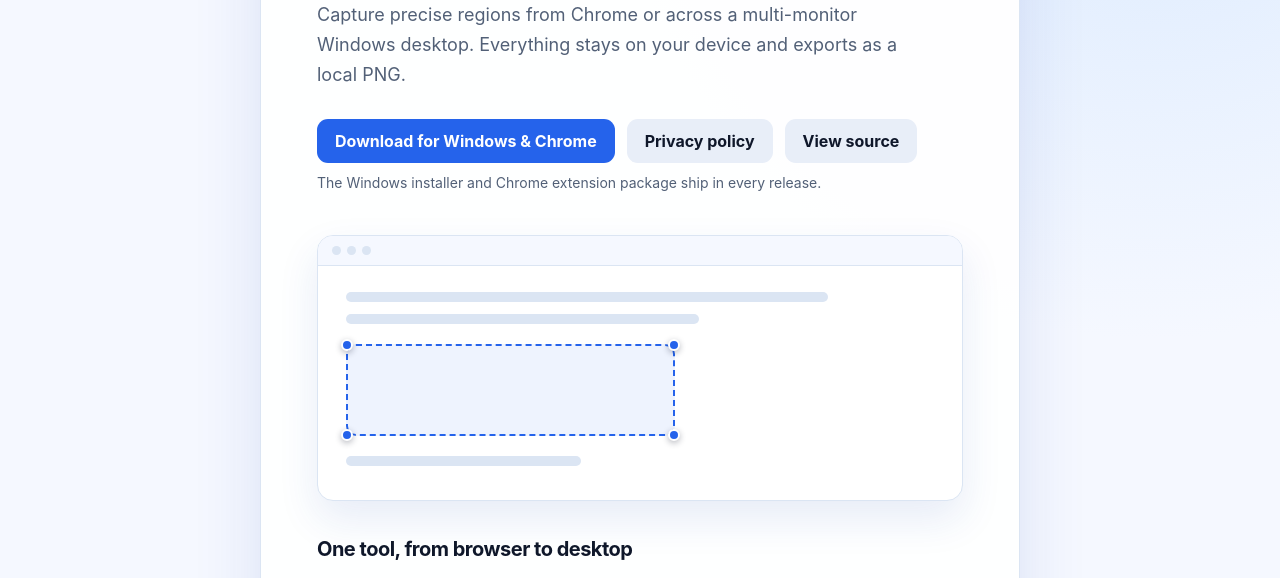
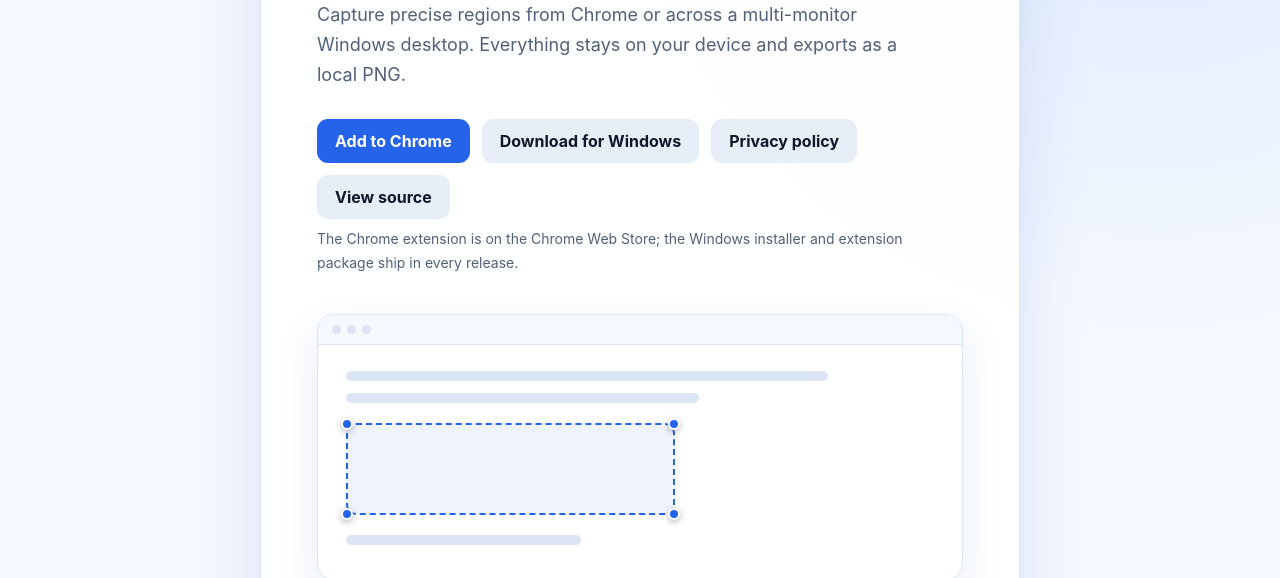
Before and after one commit to vannt-dev/region-snap, a browser extension: page docs/index.html in a window 1280 px wide. Shown: the part 205-783 px from the top of the page. Drawn offline with Linux system fonts and the light colour scheme.

Commit message:
docs: link the Chrome Web Store listing

```diff
--- a/docs/index.html
+++ b/docs/index.html
@@ -40,13 +40,21 @@
         stays on your device and exports as a local PNG.
       </p>
       <div class="actions">
-        <a class="button" href="https://github.com/vannt-dev/region-snap/releases/latest"
-          >Download for Windows &amp; Chrome</a
+        <a
+          class="button"
+          href="https://chromewebstore.google.com/detail/region-snap-interactive-s/gdcpiocagphfbomdokhfomjnecnjfcon"
+          >Add to Chrome</a
+        >
+        <a class="button secondary" href="https://github.com/vannt-dev/region-snap/releases/latest"
+          >Download for Windows</a
         >
         <a class="button secondary" href="privacy-policy.html">Privacy policy</a>
         <a class="button secondary" href="https://github.com/vannt-dev/region-snap">View source</a>
       </div>
-      <p class="meta">The Windows installer and Chrome extension package ship in every release.</p>
+      <p class="meta">
+        The Chrome extension is on the Chrome Web Store; the Windows installer and extension package
+        ship in every release.
+      </p>
 
       <div class="mock" aria-hidden="true">
         <div class="mock__bar">
```
Also changed, not shown: README.vi.md (+6 -0 lines), README.md.
